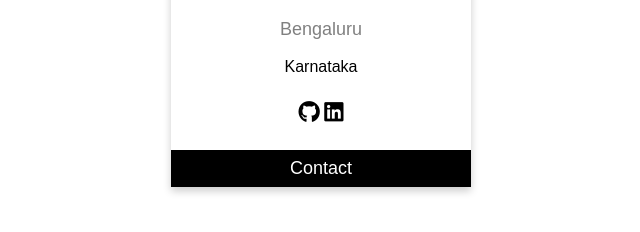
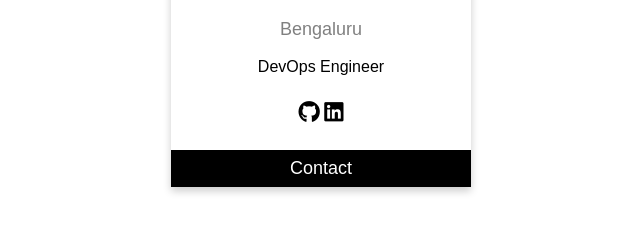
Before and after one commit to RajGaik26/aws-static-website-hosting, a plain HTML site: page index.html in a window 1280 px wide. Shown: the part 310-542 px from the top of the page, 319-959 px from the left. Drawn offline with Linux system fonts and the light colour scheme.

Commit message:
Update file

```diff
--- a/index.html
+++ b/index.html
@@ -48,7 +48,7 @@
       <img src="./image.jpg" alt="Raj" style="width: 100%" />
       <h1>Rajratan Gaikwad</h1>
       <p class="title">Bengaluru</p>
-      <p>Karnataka</p>
+      <p>DevOps Engineer</p>
       <div style="margin: 24px 0">
         <a href="https://github.com/RajGaik26"
           ><i class="fa-brands fa-github"></i
```
